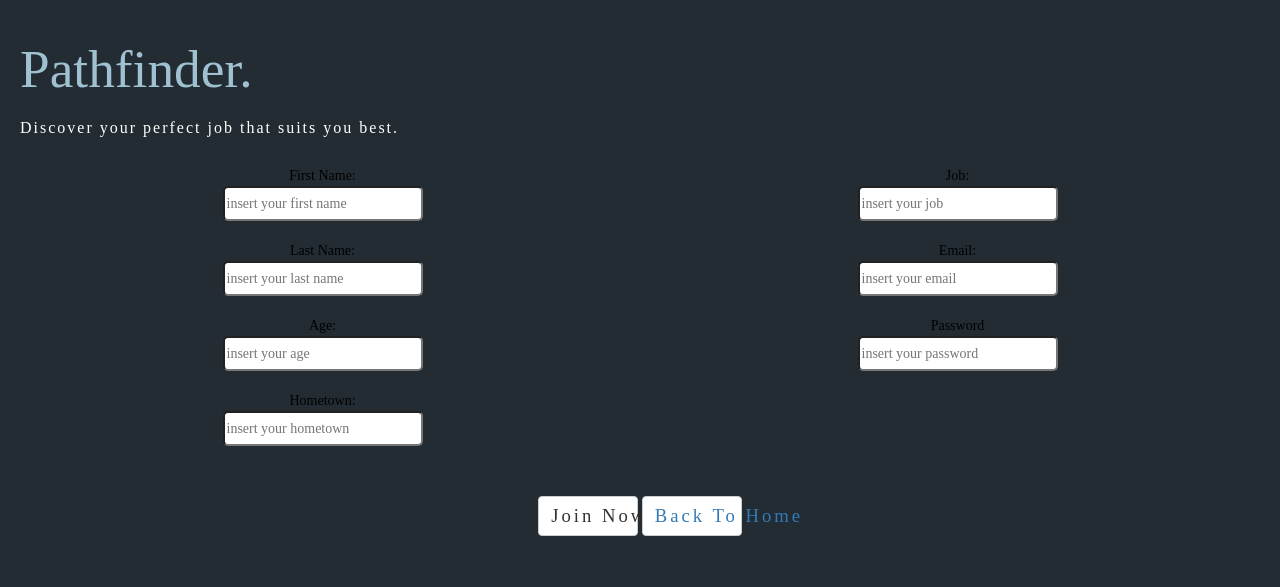
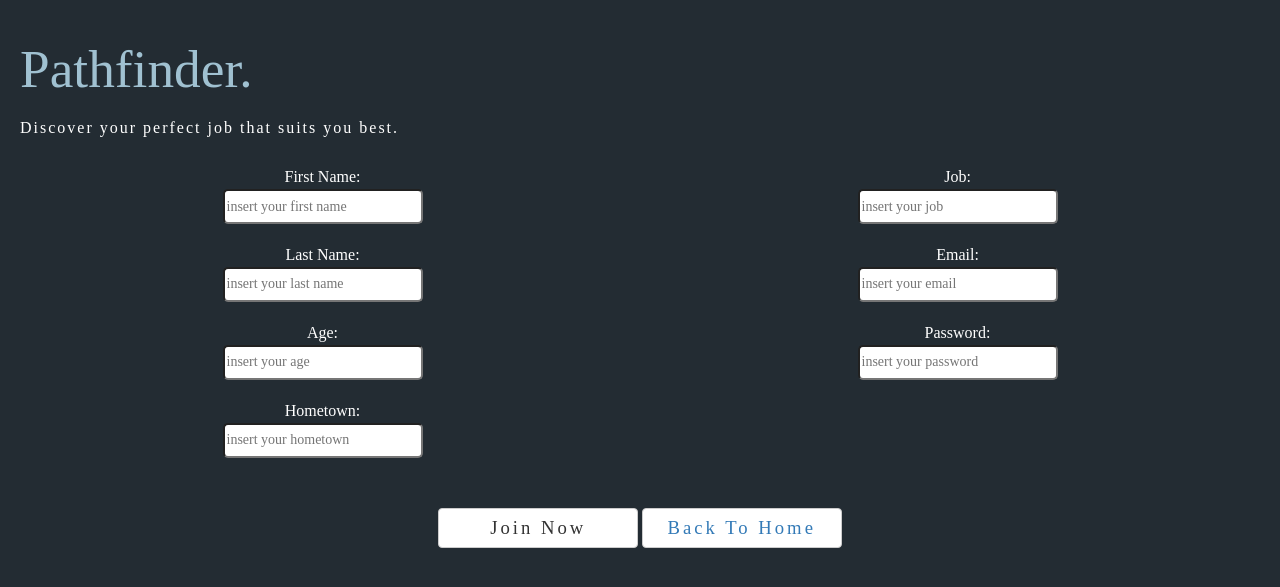
Before and after one commit to hakeemd/pathfinder, a PHP site: page /signup.html in a window 1280 px wide. Shown: the top 587 px of the page. Run offline with PHP 8.4, Linux system fonts and the light colour scheme.

Commit message:
validate email for login as well. final fixes for login and signup css.

```diff
--- a/Pathfinder/login.php
+++ b/Pathfinder/login.php
@@ -48,10 +48,10 @@
 				}
 			?>
 
-	            Email: <br>
+	            <span id = "slinfo">Email: <br></span>
 	            <input class = "contact" type = "text" name = "email" placeholder = "insert your email-address"><br><br>
 
-	            Password <br>
+	            <span id = "slinfo">Password <br></span>
 	            <input class = "contact" type = "password" name = "password" placeholder = "insert your password">
 
 	        </div>
--- a/Pathfinder/signup.html
+++ b/Pathfinder/signup.html
@@ -5,6 +5,17 @@
 		<link href = "https://maxcdn.bootstrapcdn.com/bootstrap/3.3.7/css/bootstrap.min.css" rel = "stylesheet">
 		<link href = "bootstrap/css/bootstrap.min.css" rel = "stylesheet">
 		<link href = "styles.css" rel = "stylesheet">
+		<script>
+		function validateForm() {
+		    var x = document.forms["signupform"]["email"].value;
+		    var atpos = x.indexOf("@");
+		    var dotpos = x.lastIndexOf(".");
+		    if (atpos<1 || dotpos<atpos+2 || dotpos+2>=x.length) {
+		        alert("Not a valid e-mail address");
+		        return false;
+		    }
+		}
+		</script>
 	</head>
 	<body>
 		<div id="box">
@@ -14,39 +25,39 @@
 			</div>
    			<br/>
 
-		<form action="submitsignup.php" method="post">
+		<form name="signupform" action="submitsignup.php" method="post" onsubmit="return validateForm();">
 	        <div id = "signupinfo">
 		        <div class = "row">
 				<div class = "col-md-6">
-					First Name:
+					<span id = "slinfo">First Name:</span>
 		            <br>
 		            <input class = "contact" type = "text" name = "firstname" placeholder = "insert your first name"><br><br>
 
-		            Last Name: <br>
+		            <span id = "slinfo">Last Name:</span> <br>
 		            <input class = "contact" type = "text" name = "lastname" placeholder = "insert your last name"><br><br>
 
-		            Age: <br>
+		            <span id = "slinfo">Age:</span> <br>
 		            <input class = "contact" type = "text" name = "age" placeholder = "insert your age"><br><br>
 
-		            Hometown: <br>
+		            <span id = "slinfo">Hometown:</span> <br>
 		            <input class = "contact" type = "text" name = "hometown" placeholder = "insert your hometown"><br><br>
 		        </div>
 				<div class = "col-md-6">
-					Job: <br>
+					<span id = "slinfo">Job:</span> <br>
 		            <input class = "contact" type = "text" name = "job" placeholder = "insert your job"><br><br>
 
-		            Email: <br>
+		            <span id = "slinfo">Email:</span> <br>
 		            <input class = "contact" type = "text" name = "email" placeholder = "insert your email"><br><br>
 
-		            Password <br>
+		            <span id = "slinfo">Password:</span> <br>
 		            <input class = "contact" type = "password" name = "password" placeholder = "insert your password"><br><br>
 				</div>
 		        </div>
 	        </div>
 
 	        <div id = "buttondiv">
-				<button type="submit" class = "btn btn-default" id = "join" value="Join Now">Join Now</button>
-	            <div class = "btn btn-default" id = "backhome"><a href = "index.html">Back To Home</a></div>
+				<button type="submit" style="width:200px" class = "btn btn-default" id = "join" value="Join Now">Join Now</button>
+	            <div class = "btn btn-default" style="width:200px" id = "backhome"><a href = "index.php">Back To Home</a></div>
 	        </div>
 
 	    </form>
--- a/Pathfinder/styles.css
+++ b/Pathfinder/styles.css
@@ -85,7 +85,7 @@ h3{
 	font-size: 14pt;
 	font-family: "Pier Sans Light";
 	letter-spacing: 3px;
-	width: 100px;
+	width: 200px;
 }
 
 .questionbtn{
@@ -189,10 +189,10 @@ ul {
 	text-decoration: none;
 }
 
-#join{
+/*#join{
 	font-size: 14pt;
 	width: 100px;
-}
+}*/
 
 .col-md-6{
 	color: #000000;
@@ -211,7 +211,6 @@ label{
 	text-align: center;
 	font-family: "Pier Sans Regular";
 	margin: 0 auto;
-	background-color: #eeeeee;
 }
 
 .registerinput{
@@ -228,3 +227,9 @@ label{
 	text-decoration: none;
 	color: #a0c1d1;
 }
+
+#slinfo{
+	color:#ffffff;
+	font-family: "Pier Sans Regular";
+	font-size: 12pt;
+}
```
